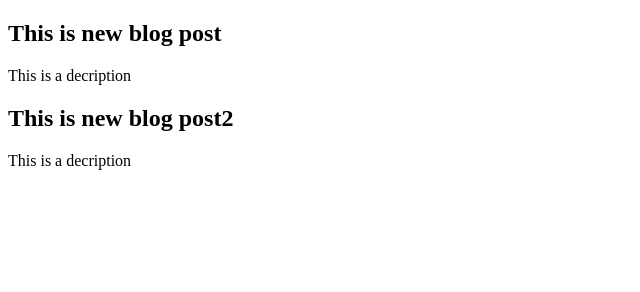
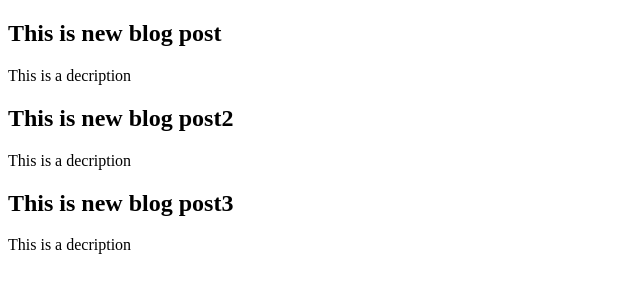
Before and after one commit to Jyotigaikwad-git/test-Bootcamp, a plain HTML site: page blogs/index.html in a window 1280 px wide. Shown: the whole page, without its empty margins (0-640 px from the left). Drawn offline with Linux system fonts and the light colour scheme.

Commit message:
Adding another blog post

```diff
--- a/blogs/index.html
+++ b/blogs/index.html
@@ -11,6 +11,11 @@
         <h2> This is new blog post2</h2>
         <p>This is a decription</p>
       </article>
+       <article>
+        <h2> This is new blog post3</h2>
+        <p>This is a decription</p>
+      </article>
+
 
   </body>
 
```
